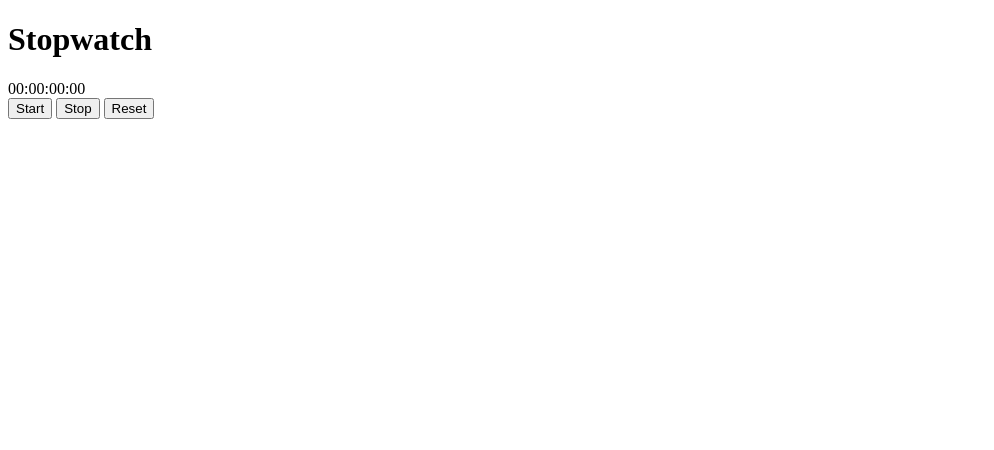
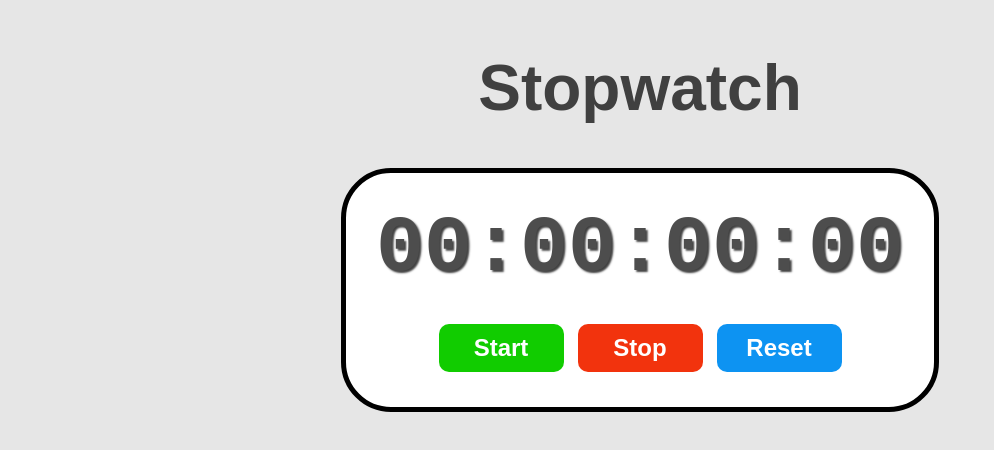
Before and after one commit to ErioedMilano/JavaScript-Basics, a website: page Stopwatch/stopwatch.html in a window 1280 px wide. Shown: the whole page, without its empty margins (0-994 px from the left). Drawn offline with Linux system fonts and the light colour scheme.

Commit message:
Les 50 Clock css

```diff
--- a/Stopwatch/stopwatch.css
+++ b/Stopwatch/stopwatch.css
@@ -0,0 +1,65 @@
+body{
+    display: flex;
+    flex-direction: column;
+    align-items: center;
+    background-color: hsl(0, 0%, 90%);
+}
+
+#myH1{
+    font-size: 4em;
+    font-family: Arial,sans-serif;
+    color: hsl(0, 0%, 25%);
+}
+
+#container{
+    display: flex;
+    flex-direction: column;
+    align-items: center;
+    padding: 30px;
+    border: 5px solid;
+    border-radius: 50px;
+    background-color: white;
+}
+
+#display{
+    font-size: 5rem;
+    font-family: monospace;
+    font-weight: bold;
+    color: hsl(0, 0%, 30%);
+    text-shadow: 2px 2px 2px hsla(0, 0%, 0%, 0.75);
+    margin-bottom: 25px;
+}
+
+#controls button{
+    font-size: 1.5rem;
+    font-weight: bold;
+    padding: 10px 20px;
+    margin: 5px;
+    min-width: 125px;
+    border: none;
+    border-radius: 10px;
+    cursor: pointer;
+    color: white;
+    transition: background-color 0.5s ease;
+}
+
+#startBtn{
+    background-color: hsl(115, 100%, 40%);
+}
+#startBtn:hover{
+    background-color: hsl(115, 100%, 30%);;
+}
+
+#stopBtn{
+    background-color: hsl(10, 90%, 50%);
+}
+#stopBtn:hover{
+    background-color: hsl(10, 90%, 40%);;
+}
+
+#resetBtn{
+    background-color: hsl(205, 90%, 50%);
+}
+#resetBtn:hover{
+    background-color: hsl(205, 90%, 30%);
+}
--- a/Stopwatch/stopwatch.html
+++ b/Stopwatch/stopwatch.html
@@ -3,7 +3,7 @@
 <head>
     <meta charset="UTF-8">
     <title>Stopwatch</title>
-    <link rel="stylesheet">
+    <link rel="stylesheet" href="stopwatch.css">
 </head>
 <body>
 
```
